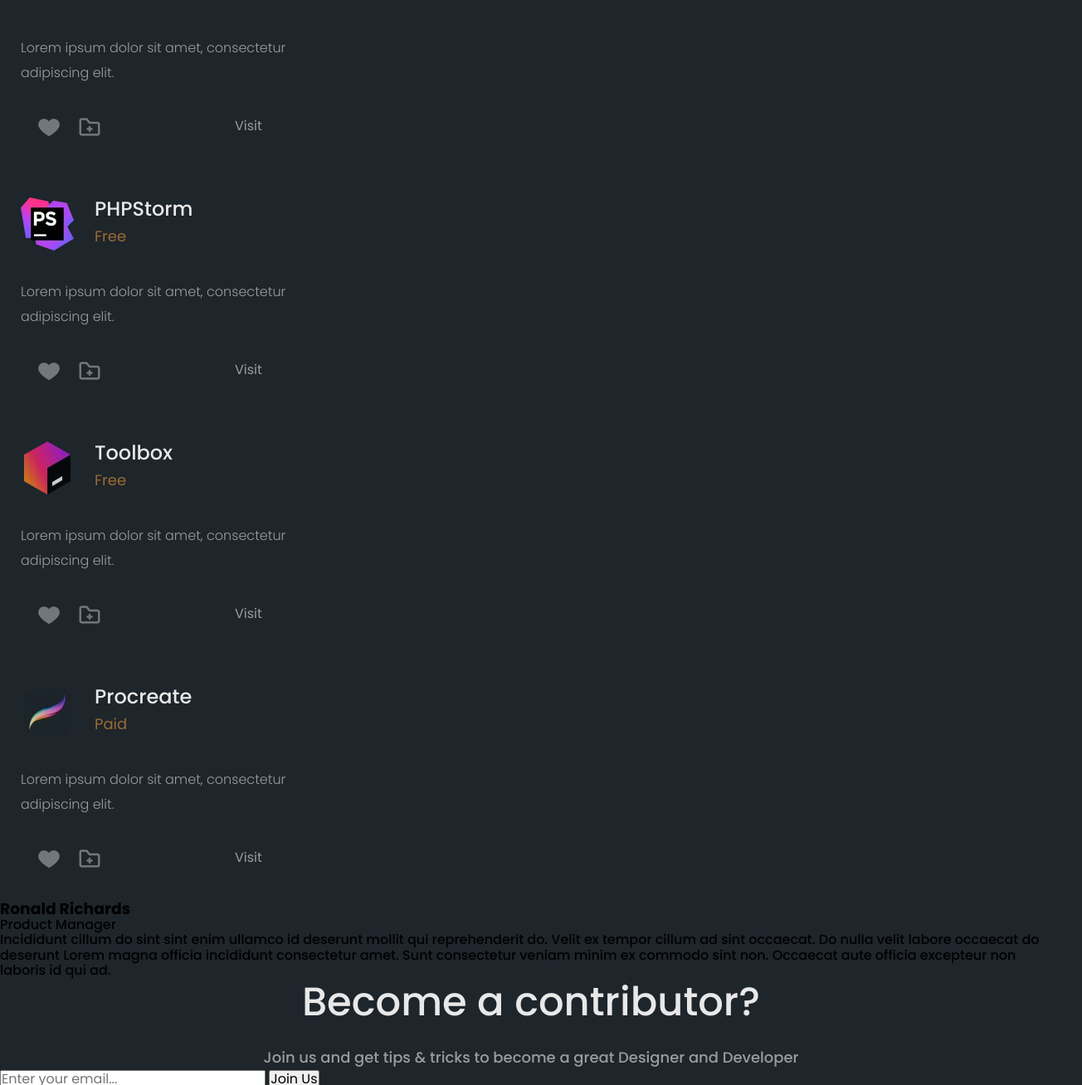
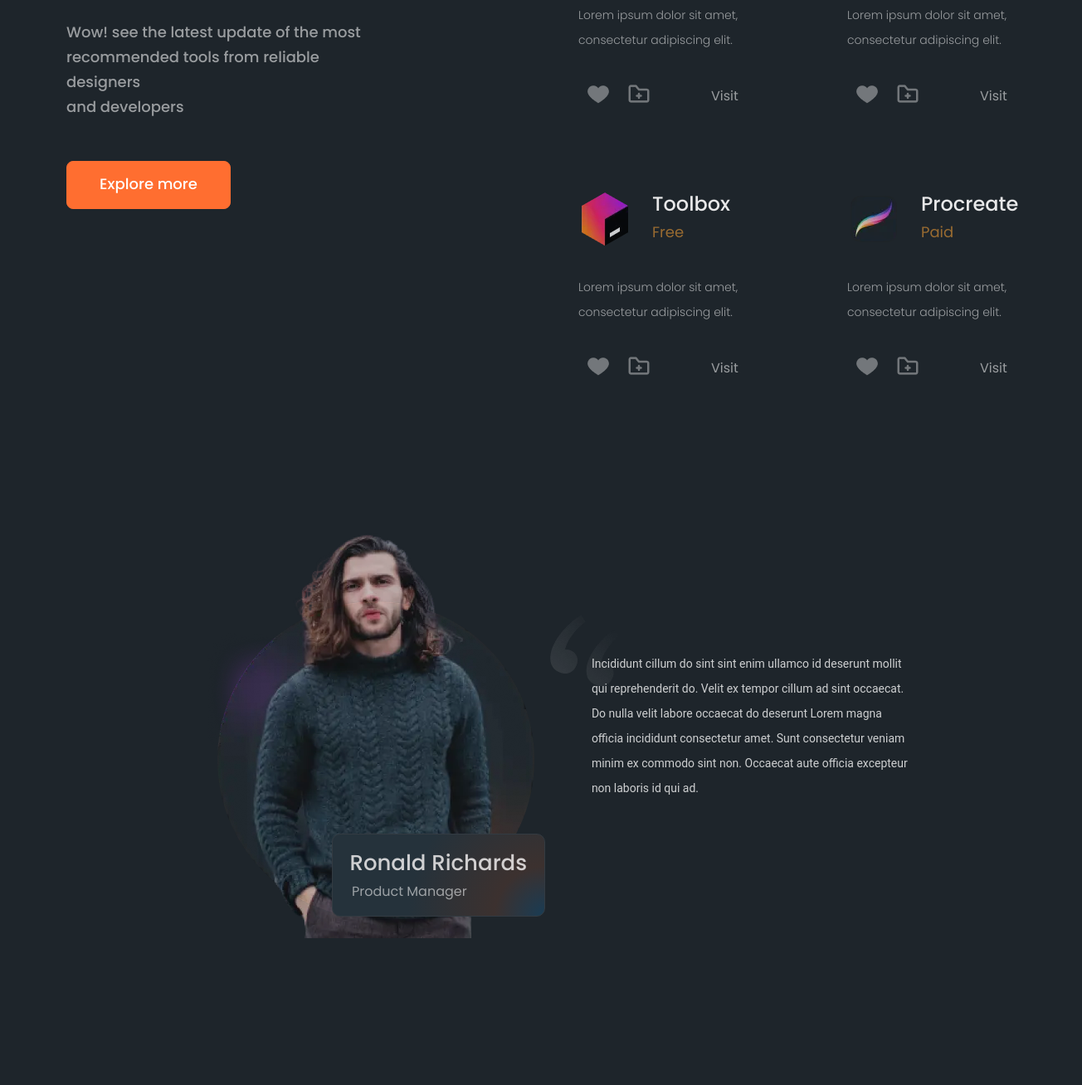
Before and after one commit to lamb-holy/project-html-css, a plain HTML site: page index.html in a window 1280 px wide. Shown: the part 2797-4105 px from the top of the page at 83% size, 1304 px wide, since content can reach past the window. Drawn offline with nearby package versions, Linux system fonts and the light colour scheme.

Commit message:
aaaaaaaa crazy

```diff
--- a/css/main.css
+++ b/css/main.css
@@ -187,7 +187,7 @@
 
 .like-icon:hover {
     padding: 6px 8px 2px 8px;
-    margin-top: -7px;
+    margin-top: -8px;
     margin-left: -9px;
     margin-right: -9px;
     background-color: var(--lighterBlue);
@@ -250,10 +250,17 @@
 /* third section */
 
 .third-s_box {
-    margin-left: 40px;
-    margin-right: 40px;
-    max-width: 1440px;
-    height: 300px;
+    margin-left: 80px;
+    margin-bottom: 200px;
+    width: 1224px;
+    height: 253px;
+    border: 2px solid var(--cardLighterBlue);
+    border-radius: 25px;
+    background-image: radial-gradient(
+        circle at top left,
+        #4a2f33 5%,
+        var(--thirdS) 10%
+    );
 }
 
 .third-s_title {
@@ -262,12 +269,216 @@
     font-size: 24px;
     font-weight: 500;
     color: #FFFFFFCC;
+    margin-top: 50px;
 }
 
 .logos_list {
     display: flex;
     justify-content: center;
     flex-direction: row;
-    margin-top: 80px;
+    margin-top: 60px;
     gap: 100px;
 }
+
+/* fourth section */
+
+section:nth-child(4) {
+    display: flex;
+    justify-content: space-between;
+    max-width: 1440px;
+    margin-top: 60px;
+    margin-bottom: 100px;
+}
+
+.left-side {
+    margin-left: 80px;
+    width: 580px;
+}
+
+.left-side > .title {
+    color: var(--whiteText);
+    font-weight: 500;
+    font-size: 48px;
+    line-height: 130%;
+}
+
+.left-side > .title-text {
+    color: var(--graytext);
+    font-size: 18px;
+    font-weight: 500;
+    line-height: 30px;
+    margin-top: 30px;
+    text-align: left;
+}
+
+.explore_btn {
+    width: 198px;
+    height: 58px;
+    color: white;
+    font-size: 18px;
+    font-weight: 500;
+    background-color: var(--orange);
+    border: 1px solid var(--orange);
+    border-radius: 8px;
+    margin-top: 50px;
+}
+
+.second_tools-list {
+    display: flex;
+    flex-wrap: wrap;
+    gap: 40px;
+    justify-content: right;
+}
+
+.second_tools_list-item {
+    max-width: 284px;
+    height: 288px;
+    padding: 10px;
+    flex-basis: calc((100% - 50px) / 2)
+}
+
+.second_tool-card {
+    display: flex;
+    flex-wrap: wrap;
+    padding-left: 15px;
+    padding-right: 15px;
+}
+
+.second_tool-card > img, .right {
+    margin-top: 25px;
+}
+
+.second_card-lorem {
+    font-weight: 300;
+    font-size: 14px;
+    color: var(--graytext);
+    line-height: 30px;
+    margin-top: 35px;
+}
+
+.second_icons-list {
+    display: flex;
+    gap: 20px;
+    margin-top: 35px;
+    margin-left: 10px;
+}
+
+.second_visit-btn {
+    margin-top: -25px;
+    margin-left: 160px;
+    font-size: 16px;
+    font-weight: 400;
+    color: var(--graytext);
+    border: 0px;
+}
+
+.second_tools_list-item:hover {
+    background-image: radial-gradient(
+        circle at top right,
+        rgba(255, 100, 39, 0.315),
+        var(--cardLighterBlue) 25%
+    );
+    border: 2px solid var(--lighterBlue);
+    border-radius: 15px;
+    overflow: hidden;
+    margin-top: -10px;
+    box-shadow: 0px 5px 50px -40px #12121279;
+}
+
+.second_visit-btn:hover {
+    margin-top: -36px;
+    margin-left: 124px;
+    font-size: 16px;
+    font-weight: 400;
+    color: white;
+    background-color: var(--orange);
+    border: 1px solid var(--orange);
+    border-radius: 10px;
+    overflow: hidden;
+    padding: 10px 35px;
+}
+
+/* fifth section */
+
+section:nth-child(5) {
+    max-width: 1224px;
+    height: 600px;
+    margin-left: 250px;
+    margin-bottom: 200px;
+    display: flex;
+    justify-content: space-between;
+    background-image: url("../src/images/ronald.webp");
+    background-position: left center;
+    background-repeat: no-repeat;
+}
+
+.name-card {
+    width: 260px;
+    height: 100px;
+    margin-top: 420px;
+    margin-left: 150px;
+    border: 1px solid #333b42;
+    border-radius: 10px;
+    background-image: radial-gradient(
+        circle at bottom right,
+        #1c3b51 2%,
+        #3c312f 22%,
+        #25323b 60%
+    );
+    backdrop-filter: blur(20px)
+}
+
+.name {
+    color: #FFFDFDC7;
+    font-weight: 500;
+    font-size: 26px;
+    letter-spacing: 1.5%;
+    display: flex;
+    justify-content: center;
+    margin-top: 20px;
+}
+
+.profession {
+    color: var(--graytext);
+    font-weight: 400;
+    font-size: 16px;
+    margin-left: 23px;
+    margin-top: 10px;
+}
+
+.about {
+    width: 500px;
+    height: 600px;
+    margin-top: 150px;
+    margin-right: 130px;
+    background-image: url("../src/images/paws.webp");
+    background-repeat: no-repeat;
+    background-position: top left;
+}
+
+.name-about {
+    display: flex;
+    justify-content: center;
+    padding-top: 50px;
+    color: #FFFFFFC7;
+    font-family: Roboto, sans-serif;
+    line-height: 30px;
+    letter-spacing: 1.5%;
+    font-weight: 400;
+    font-size: 14px
+}
+
+/* sixth section */
+
+.join-us {
+    display: flex;
+    justify-content: space-between;
+    align-items: center;
+    width: 549px;
+    height: 64px;
+    background-color: var(--lighterBlue);
+    border: 2px solid var(--cardLighterBlue);
+    border-radius: 15px;
+    margin-top: 30px;
+    margin-left: 400px;
+}
--- a/index.html
+++ b/index.html
@@ -206,72 +206,72 @@
                 </div>
                 <div class="right-side">
                     <ul class="second_tools-list">
-                        <li class="tools_list-item">
-                            <div class="tool-card">
+                        <li class="second_tools_list-item">
+                            <div class="second_tool-card">
                                 <img src="./src/images/zeplin.webp" alt="zeplin">
                                 <div class="right">
                                     <h3 class="card-title">Zeplin</h3>
                                     <p class="tool-value">Free & Paid</p>
                                 </div>
-                                <p class="card-lorem">Lorem ipsum dolor sit amet, consectetur adipiscing elit.</p>
+                                <p class="second_card-lorem">Lorem ipsum dolor sit amet, consectetur adipiscing elit.</p>
                                 <div class="icons-box">
-                                    <ul class="icons-list">
+                                    <ul class="second_icons-list">
                                         <li class="like-icon"><img src="./src/images/heart.png" alt="heart"></li>
                                         <li class="file-icon"><img src="./src/images/fileicon.png" alt="file"></li>
                                     </ul>
                                 </div>
-                                <a class="visit-btn" href="#">Visit</a>
+                                <a class="second_visit-btn" href="#">Visit</a>
                             </div>
                         </li>
-                        <li class="tools_list-item">
-                            <div class="tool-card">
+                        <li class="second_tools_list-item">
+                            <div class="second_tool-card">
                                 <img src="./src/images/phpstorm.webp" alt="phpstorm">
                                 <div class="right">
                                     <h3 class="card-title">PHPStorm</h3>
                                 <p class="tool-value">Free</p>
                                 </div>
-                                <p class="card-lorem">Lorem ipsum dolor sit amet, consectetur adipiscing elit.</p>
+                                <p class="second_card-lorem">Lorem ipsum dolor sit amet, consectetur adipiscing elit.</p>
                                 <div class="icons-box">
-                                    <ul class="icons-list">
+                                    <ul class="second_icons-list">
                                         <li class="like-icon"><img src="./src/images/heart.png" alt="heart"></li>
                                         <li class="file-icon"><img src="./src/images/fileicon.png" alt="file"></li>
                                     </ul>
                                 </div>
-                                <a class="visit-btn" href="#">Visit</a>
+                                <a class="second_visit-btn" href="#">Visit</a>
                             </div>
                         </li>
-                        <li class="tools_list-item">
-                            <div class="tool-card">
+                        <li class="second_tools_list-item">
+                            <div class="second_tool-card">
                                 <img src="./src/images/toolbox.webp" alt="toolbox">
                                 <div class="right">
                                     <h3 class="card-title">Toolbox</h3>
                                     <p class="tool-value">Free</p>
                                 </div>
-                                <p class="card-lorem">Lorem ipsum dolor sit amet, consectetur adipiscing elit.</p>
+                                <p class="second_card-lorem">Lorem ipsum dolor sit amet, consectetur adipiscing elit.</p>
                                 <div class="icons-box">
-                                    <ul class="icons-list">
+                                    <ul class="second_icons-list">
                                         <li class="like-icon"><img src="./src/images/heart.png" alt="heart"></li>
                                         <li class="file-icon"><img src="./src/images/fileicon.png" alt="file"></li>
                                     </ul>
                                 </div>
-                                <a class="visit-btn" href="#">Visit</a>
+                                <a class="second_visit-btn" href="#">Visit</a>
                             </div>
                         </li>
-                        <li class="tools_list-item">
-                            <div class="tool-card">
+                        <li class="second_tools_list-item">
+                            <div class="second_tool-card">
                                 <img src="./src/images/procreate.webp" alt="procreate">
                                 <div class="right">
                                     <h3 class="card-title">Procreate</h3>
                                     <p class="tool-value">Paid</p>
                                 </div>
-                                <p class="card-lorem">Lorem ipsum dolor sit amet, consectetur adipiscing elit.</p>
+                                <p class="second_card-lorem">Lorem ipsum dolor sit amet, consectetur adipiscing elit.</p>
                                 <div class="icons-box">
-                                    <ul class="icons-list">
+                                    <ul class="second_icons-list">
                                         <li class="like-icon"><img src="./src/images/heart.png" alt="heart"></li>
                                         <li class="file-icon"><img src="./src/images/fileicon.png" alt="file"></li>
                                     </ul>
                                 </div>
-                                <a class="visit-btn" href="#">Visit</a>
+                                <a class="second_visit-btn" href="#">Visit</a>
                             </div>
                         </li>
                     </ul>
@@ -289,14 +289,14 @@
                 <div class="about">
                     <p class="name-about">Incididunt cillum do sint sint
                         enim ullamco id deserunt
-                        mollit qui reprehenderit do.
+                        mollit <br> qui reprehenderit do.
                         Velit ex tempor cillum ad sint
-                        occaecat. Do nulla velit labore
-                        occaecat do deserunt Lorem magna
+                        occaecat. <br> Do nulla velit labore
+                        occaecat do deserunt Lorem magna <br>
                         officia incididunt consectetur amet.
-                        Sunt consectetur veniam minim ex
+                        Sunt consectetur veniam <br> minim ex
                         commodo sint non. Occaecat aute
-                        officia excepteur non laboris id qui ad.</p>
+                        officia excepteur <br> non laboris id qui ad.</p>
                 </div>
             </section>
 
@@ -305,7 +305,7 @@
 
             <section>
                 <h2 class="title">Become a contributor?</h2>
-                <p class="title-text">Join us and get tips & tricks to become a great Designer and Developer</p>
+                <p class="title-text">Join us and get tips & tricks to become a great <br> Designer and Developer</p>
                 <div class="join-us">
                     <input type="email" placeholder="Enter your email...">
                     <button class="join-us_btn" type="submit">Join Us</button>
```
